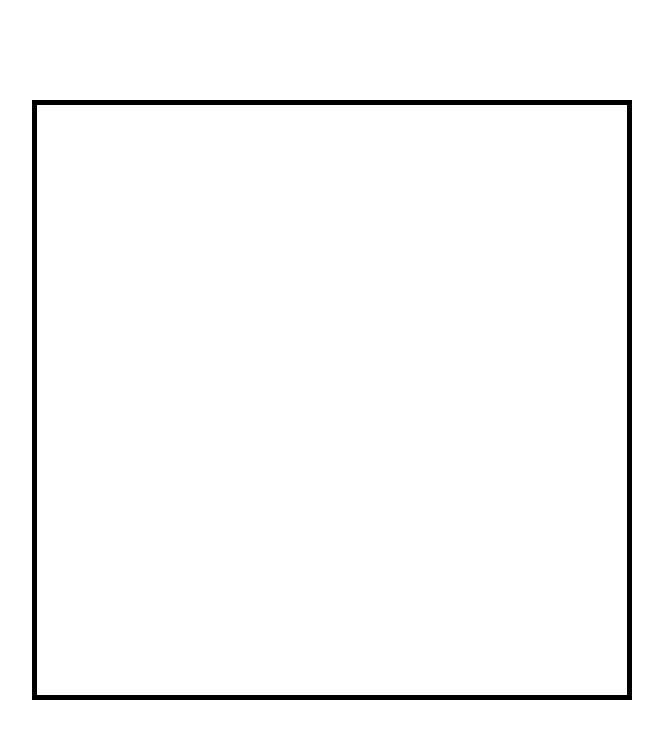
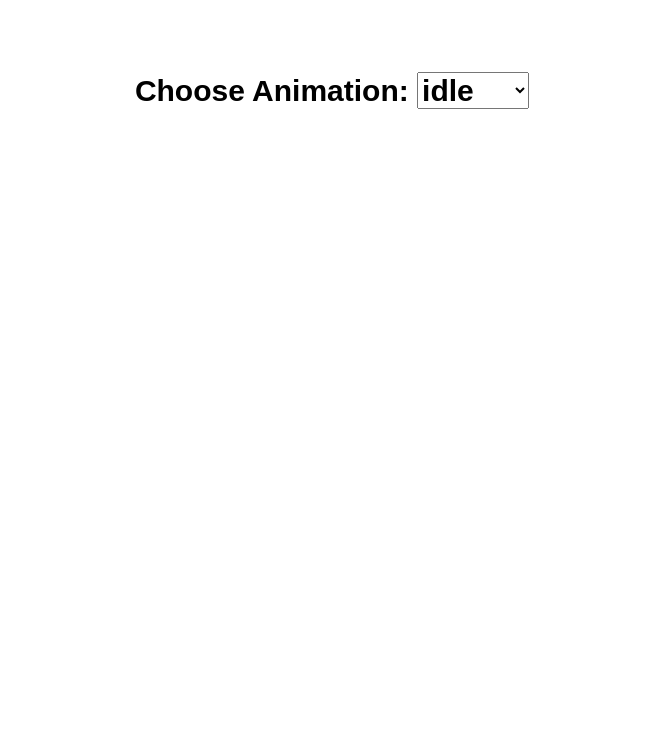
Before and after one commit to beautyTruth/sprite-animation, a plain HTML site: page index.html in a window 1280 px wide. Shown: the whole page, without its empty margins (308-971 px from the left). Drawn offline with Linux system fonts and the light colour scheme.

Commit message:
complete project by adding html controls, styling the controls, and adding the ability to manipulate those controls in javaScript

```diff
--- a/index.html
+++ b/index.html
@@ -15,6 +15,21 @@
   </head>
   <body>
     <!-- <div class="canvas"></div> -->
+    <div class="controls">
+      <label for="animations">Choose Animation:</label>
+      <select name="animations" id="animations">
+        <option value="idle">idle</option>
+        <option value="jump">jump</option>
+        <option value="fall">fall</option>
+        <option value="run">run</option>
+        <option value="dizzy">dizzy</option>
+        <option value="sit">sit</option>
+        <option value="roll">roll</option>
+        <option value="bite">bite</option>
+        <option value="ko">ko</option>
+        <option value="getHit">get hit</option>
+      </select>
+    </div>
     <canvas></canvas>
     <script src="script.js" async defer></script>
   </body>
--- a/script.js
+++ b/script.js
@@ -1,3 +1,9 @@
+let playerState = "run";
+const dropdown = document.getElementById("animations");
+dropdown.addEventListener("change", function (e) {
+  playerState = e.target.value;
+});
+
 const canvas = document.querySelector("canvas");
 const ctx = canvas.getContext("2d");
 // console.log(ctx);
@@ -76,9 +82,10 @@ function animate() {
   ctx.clearRect(0, 0, CANVAS_WIDTH, CANVAS_HEIGHT);
 
   let position =
-    Math.floor(gameFrame / staggerFrames) % spriteAnimations["idle"].loc.length;
+    Math.floor(gameFrame / staggerFrames) %
+    spriteAnimations[playerState].loc.length;
   let frameX = spriteWidth * position;
-  let frameY = spriteAnimations["idle"].loc[position].y;
+  let frameY = spriteAnimations[playerState].loc[position].y;
 
   ctx.drawImage(
     playerImage,
--- a/style.css
+++ b/style.css
@@ -16,13 +16,31 @@ body {
   display: flex;
   align-items: center;
   justify-content: center;
+  flex-direction: column;
   min-height: 100vh;
+  font-size: 3rem;
+}
+
+select {
+  font-size: 3rem;
+  font-family: Futura, Arial, Helvetica, sans-serif;
+  font-weight: 600;
+}
+
+option {
+  font-size: 2rem;
+}
+
+.controls {
+  margin-bottom: 2rem;
+  font-family: Futura, Arial, Helvetica, sans-serif;
+  font-weight: 700;
 }
 
 canvas {
   height: 60rem;
   width: 60rem;
-  border: 0.5rem solid black;
+  /* border: 0.5rem solid black; */
 }
 
 /* .canvas {
```
